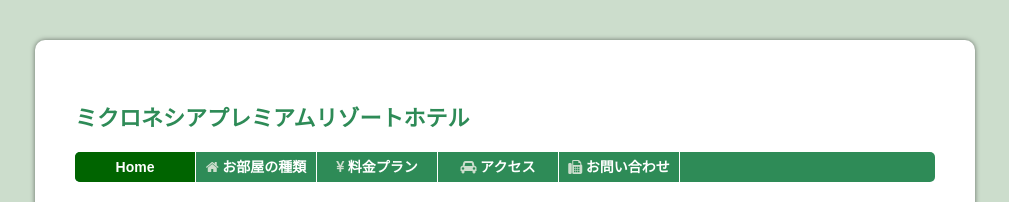
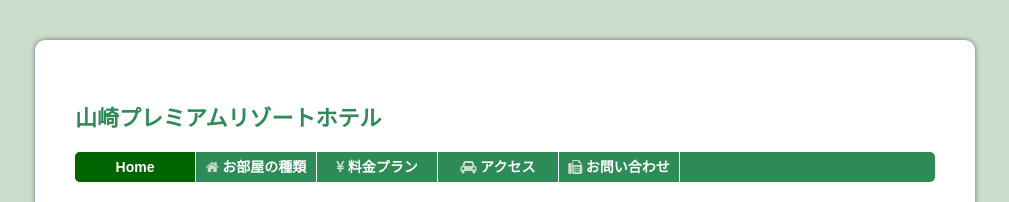
Before and after one commit to takeshiyamazaki/start-git-from-scratch, a plain HTML site: page index.html in a window 1280 px wide. Shown: the top 202 px of the page, without its empty margins (135-1144 px from the left). Drawn offline with Linux system fonts and the light colour scheme.

Commit message:
h1タグを変更！！！ホテル名を変更しました

```diff
--- a/index.html
+++ b/index.html
@@ -9,7 +9,7 @@
 </head>
 <body>
 <div id="container">
-	<div id="header">ミクロネシアプレミアムリゾートホテル</div>
+	<div id="header">山崎プレミアムリゾートホテル</div>
 	<ul id="nav">
 		<li class="active"><a href="index.html" title="TOPページへ戻る">Home</a></li>
 		<li><a href="#" title="お部屋の一覧はこちらから"><i class="fa fa-home light">&nbsp;</i>お部屋の種類</a></li>
```
